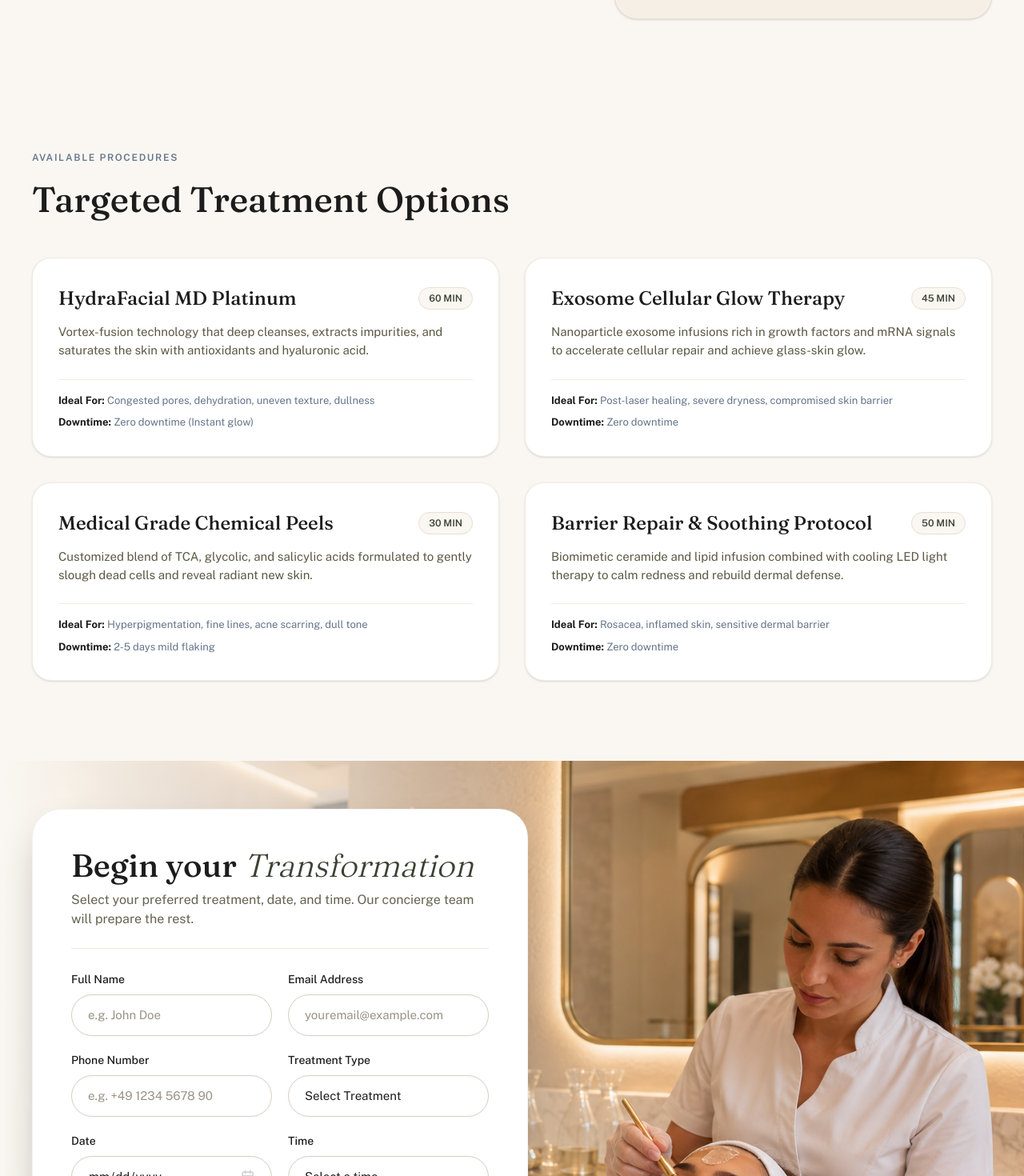
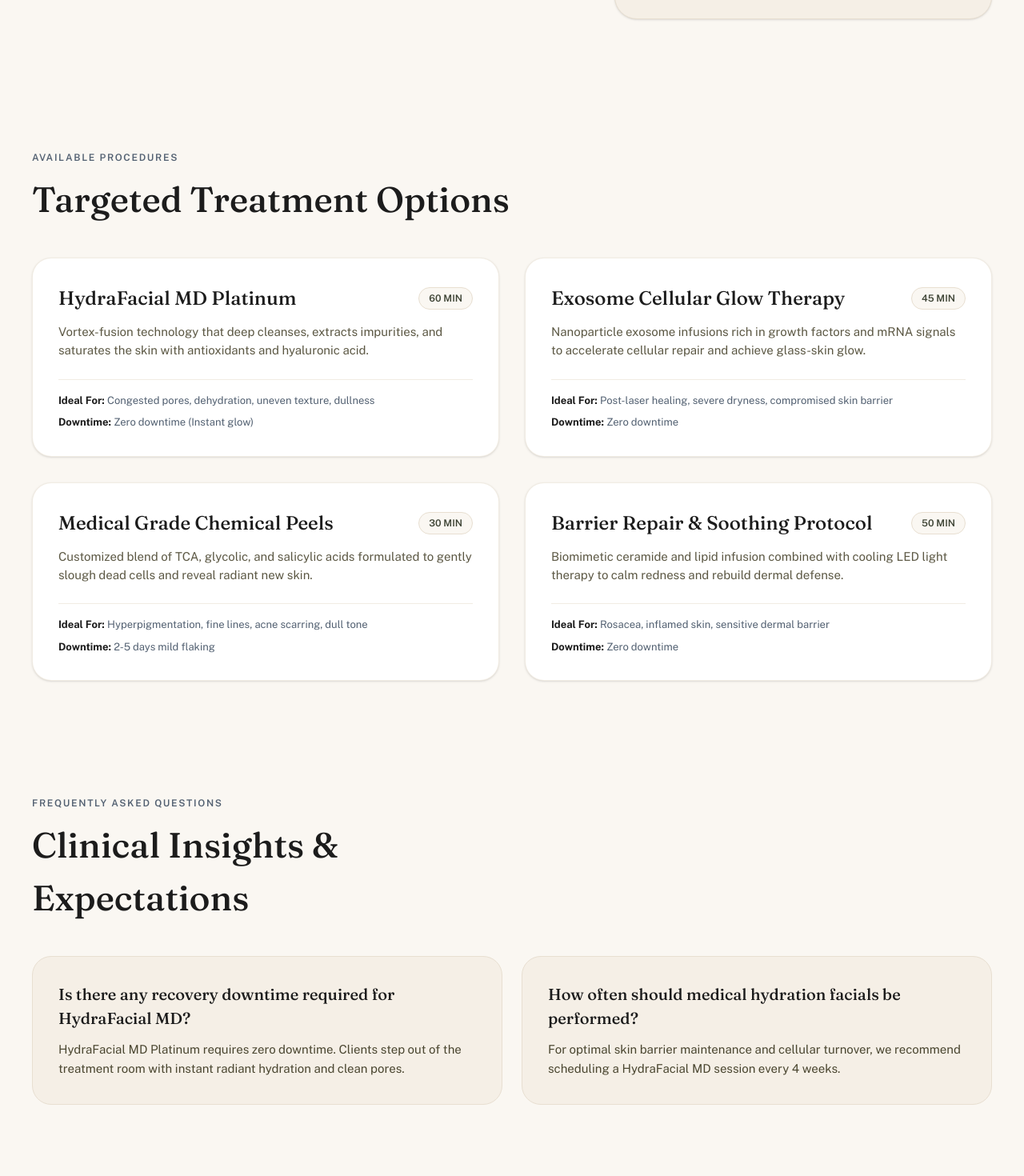
Before and after one commit to grr2292005-commits/medspa-website, a Next.js app: page /treatments/hydration in a window 1280 px wide. Shown: the part 1220-2690 px from the top of the page at 80% size. Built offline with nearby package versions, Linux system fonts and the light colour scheme.

Commit message:
Optimize website for AEO & GEO (Answer Engine & Generative Engine Optimization) with direct Q&A FAQs, E-E-A-T trust signals, and clear procedure details

```diff
--- a/src/app/treatments/collagen/page.tsx
+++ b/src/app/treatments/collagen/page.tsx
@@ -77,7 +77,7 @@
     answer:
       "We typically recommend a package of 3 sessions spaced 4 to 6 weeks apart for maximum structural collagen rebuilding and dermal firming.",
   },
-];
+] as const;
 
 export default function CollagenPage() {
   return (
@@ -111,6 +111,7 @@
         overviewDescription="Skin longevity depends on structural collagen integrity. Our collagen remodeling protocols utilize advanced energy devices and autologous growth factors to stimulate your body's natural healing cascade, resulting in tighter pores, firmer skin, and smoother texture."
         treatmentsList={TREATMENTS}
         benefits={BENEFITS}
+        faqs={FAQ_ITEMS}
       />
     </>
   );
--- a/src/app/treatments/hydration/page.tsx
+++ b/src/app/treatments/hydration/page.tsx
@@ -77,7 +77,7 @@
     answer:
       "For optimal skin barrier maintenance and cellular turnover, we recommend scheduling a HydraFacial MD session every 4 weeks.",
   },
-];
+] as const;
 
 export default function HydrationPage() {
   return (
@@ -111,6 +111,7 @@
         overviewDescription="True glow cannot be achieved on dehydrated or inflamed skin. Our hydration protocols combine vortex-fusion extraction with clinical-grade nanoparticle exosomes and ceramides to repair your skin barrier and unlock luminous, glass-skin clarity."
         treatmentsList={TREATMENTS}
         benefits={BENEFITS}
+        faqs={FAQ_ITEMS}
       />
     </>
   );
--- a/src/app/treatments/injectables/page.tsx
+++ b/src/app/treatments/injectables/page.tsx
@@ -77,7 +77,7 @@
     answer:
       "We utilize precise micro-dosing and micro-cannula placement techniques along deep periosteal structural planes, working conservatively to honor your natural facial features.",
   },
-];
+] as const;
 
 export default function InjectablesPage() {
   return (
@@ -111,6 +111,7 @@
         overviewDescription="We believe injectable treatments should enhance your natural bone structure, not replace it. Our board-certified physicians use micro-dosing and cannula delivery methods to restore volume loss, soften expression lines, and bring harmony to your facial features."
         treatmentsList={TREATMENTS}
         benefits={BENEFITS}
+        faqs={FAQ_ITEMS}
       />
     </>
   );
--- a/src/app/treatments/laser/page.tsx
+++ b/src/app/treatments/laser/page.tsx
@@ -77,7 +77,7 @@
     answer:
       "Yes, Lumecca IPL features customized optical filters specifically designed to safely target vascular lesions and calm rosacea redness.",
   },
-];
+] as const;
 
 export default function LaserPage() {
   return (
@@ -111,6 +111,7 @@
         overviewDescription="Sun exposure, environmental stress, and vascular changes leave uneven pigment and diffuse redness over time. Our advanced laser and IPL technologies deliver specific light wavelengths directly into targeted chromophores, safely breaking down excess melanin and broken capillaries."
         treatmentsList={TREATMENTS}
         benefits={BENEFITS}
+        faqs={FAQ_ITEMS}
       />
     </>
   );
--- a/src/components/seo/JsonLd.tsx
+++ b/src/components/seo/JsonLd.tsx
@@ -269,7 +269,7 @@
 }
 
 export interface FAQPageJsonLdProps {
-  mainEntity: FAQItem[];
+  mainEntity: readonly FAQItem[];
 }
 
 export const FAQPageJsonLd: React.FC<FAQPageJsonLdProps> = ({ mainEntity }) => {
--- a/src/components/templates/TreatmentCategoryTemplate.tsx
+++ b/src/components/templates/TreatmentCategoryTemplate.tsx
@@ -15,6 +15,11 @@
   description: string;
 }
 
+export interface FAQItem {
+  question: string;
+  answer: string;
+}
+
 export interface TreatmentCategoryTemplateProps {
   title: string;
   italicWord: string;
@@ -26,6 +31,7 @@
   overviewDescription: string;
   treatmentsList: readonly TreatmentItem[];
   benefits: readonly string[];
+  faqs?: readonly FAQItem[];
 }
 
 export const TreatmentCategoryTemplate: React.FC<TreatmentCategoryTemplateProps> = ({
@@ -39,6 +45,7 @@
   overviewDescription,
   treatmentsList,
   benefits,
+  faqs,
 }) => {
   return (
     <main className="bg-[#FAF7F2] min-h-screen">
@@ -102,7 +109,7 @@
       <section className="py-[80px] sm:py-[100px] max-w-[1440px] mx-auto px-[24px] sm:px-[40px]" id="overview">
         <div className="grid grid-cols-1 lg:grid-cols-12 gap-12 items-start">
           <div className="lg:col-span-7 flex flex-col gap-6">
-            <span className="font-sans text-[12px] font-semibold tracking-[0.14em] uppercase text-[#64748b]">
+            <span className="font-sans text-[12px] font-semibold tracking-[0.14em] uppercase text-[#526071]">
               CLINICAL PHILOSOPHY
             </span>
             <h2 className="font-serif font-medium text-[36px] sm:text-[44px] text-[#1C1C1C] leading-[1.15]">
@@ -136,9 +143,9 @@
       </section>
 
       {/* Individual Treatment Items Stack */}
-      <section className="py-[60px] pb-[100px] max-w-[1440px] mx-auto px-[24px] sm:px-[40px]">
+      <section className="py-[60px] pb-[80px] max-w-[1440px] mx-auto px-[24px] sm:px-[40px]">
         <div className="mb-10">
-          <span className="font-sans text-[12px] font-semibold tracking-[0.14em] uppercase text-[#64748b]">
+          <span className="font-sans text-[12px] font-semibold tracking-[0.14em] uppercase text-[#526071]">
             AVAILABLE PROCEDURES
           </span>
           <h2 className="font-serif font-medium text-[36px] sm:text-[44px] text-[#1C1C1C] mt-2">
@@ -170,7 +177,7 @@
                 </p>
               </div>
 
-              <div className="pt-4 border-t border-[#E8DFD1]/60 flex flex-col gap-2 font-sans text-[13px] text-[#64748b]">
+              <div className="pt-4 border-t border-[#E8DFD1]/60 flex flex-col gap-2 font-sans text-[13px] text-[#526071]">
                 <p>
                   <strong className="text-[#1C1C1C]">Ideal For:</strong> {item.idealFor}
                 </p>
@@ -183,6 +190,36 @@
         </div>
       </section>
 
+      {/* Frequently Asked Questions (AEO & GEO Section) */}
+      {faqs && faqs.length > 0 && (
+        <section className="py-[60px] pb-[100px] max-w-[1440px] mx-auto px-[24px] sm:px-[40px]">
+          <div className="mb-10 max-w-[640px]">
+            <span className="font-sans text-[12px] font-semibold tracking-[0.14em] uppercase text-[#526071]">
+              FREQUENTLY ASKED QUESTIONS
+            </span>
+            <h2 className="font-serif font-medium text-[36px] sm:text-[44px] text-[#1C1C1C] mt-2">
+              Clinical Insights & Expectations
+            </h2>
+          </div>
+
+          <div className="grid grid-cols-1 md:grid-cols-2 gap-6">
+            {faqs.map((faq) => (
+              <div
+                key={faq.question}
+                className="bg-[#F5EFE6] rounded-[24px] p-8 border border-[#E8DFD1] flex flex-col gap-3"
+              >
+                <h3 className="font-serif font-medium text-[20px] text-[#1C1C1C]">
+                  {faq.question}
+                </h3>
+                <p className="font-sans text-[15px] text-[#4A4630] leading-[1.6]">
+                  {faq.answer}
+                </p>
+              </div>
+            ))}
+          </div>
+        </section>
+      )}
+
       <FooterSection />
     </main>
   );
```
